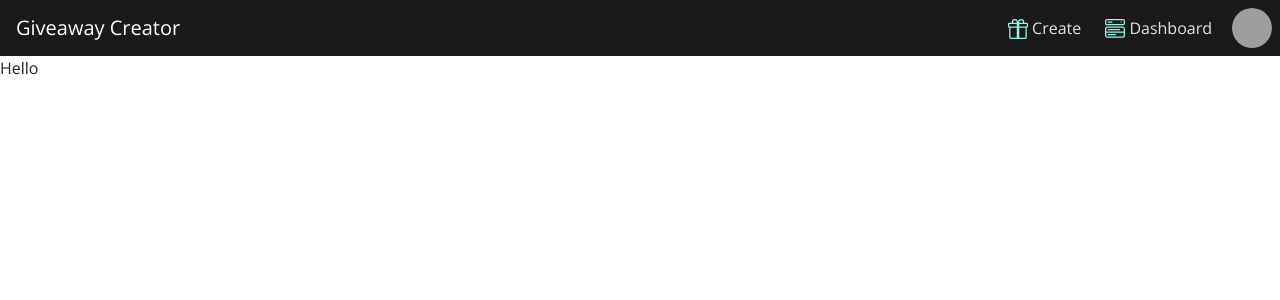
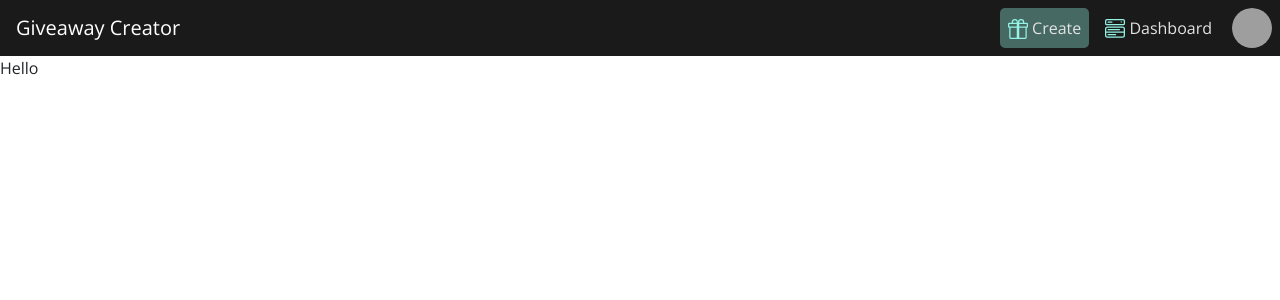
Before and after one commit to Andrei1524/gw-creator, a Nuxt app in the folder client/: page / in a window 1280 px wide. Shown: the top 300 px of the page. Built offline with nearby package versions, Linux system fonts and the light colour scheme; grey boxes are pictures that could not be loaded.

Commit message:
add class for highlighting nav links

```diff
--- a/client/assets/css/override/bootstrap-vue.scss
+++ b/client/assets/css/override/bootstrap-vue.scss
@@ -49,7 +49,15 @@ btn:focus, a:focus {
   color: $light-gray;
 }
 
+.nav-item {
+  border-radius: 5px;
+}
+
 .navbar-dark .navbar-nav .nav-link:hover {
+  color: $light-gray;
   border-radius: 5px;
-  color: $light-gray;
 }
+
+.special-nav-item {
+  background-color: $quarter-opacity-light-blue;
+}
--- a/client/assets/css/variables.scss
+++ b/client/assets/css/variables.scss
@@ -1,10 +1,11 @@
 $black: #1A1A1B;
 $white: #fff;
-$quarter-opacity-white: #fff3;
 $black-blue: #333F44;
 $quarter-opacity-black-blue: #333f4466;
-$light-gray: #E3E3E3;
+$quarter-opacity-white: #fff3;
+$quarter-opacity-light-blue: #94f3e45c;
 
 $medium-green: #37AA9C;
 $light-blue: #94F3E4;
+$light-gray: #E3E3E3;
 $warm-red: #E34D43;
--- a/client/components/_shared/Header.vue
+++ b/client/components/_shared/Header.vue
@@ -8,7 +8,7 @@
       <b-collapse id="nav-collapse" is-nav>
         <!-- Right aligned nav items -->
         <b-navbar-nav class="ml-auto d-flex align-items-center">
-          <b-nav-item href="#"><b-icon icon="gift" aria-hidden="true"></b-icon> Create</b-nav-item>
+          <b-nav-item href="#" class="special-nav-item"><b-icon icon="gift" aria-hidden="true"></b-icon> Create</b-nav-item>
           <b-nav-item href="#"><b-icon icon="menu-button-wide" aria-hidden="true"></b-icon> Dashboard</b-nav-item>
           <b-nav-item-dropdown class="custom-dropdown" right no-caret no-flip>
             <template #button-content>
```
